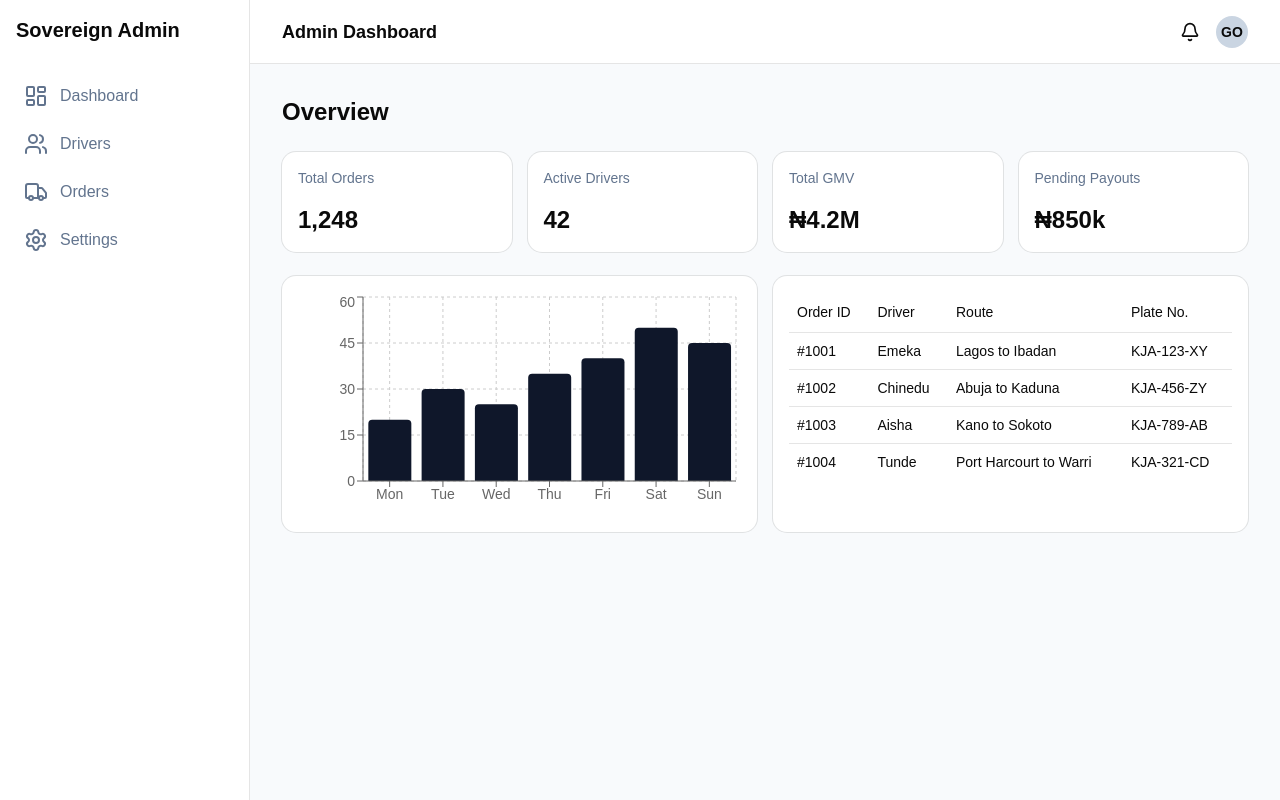
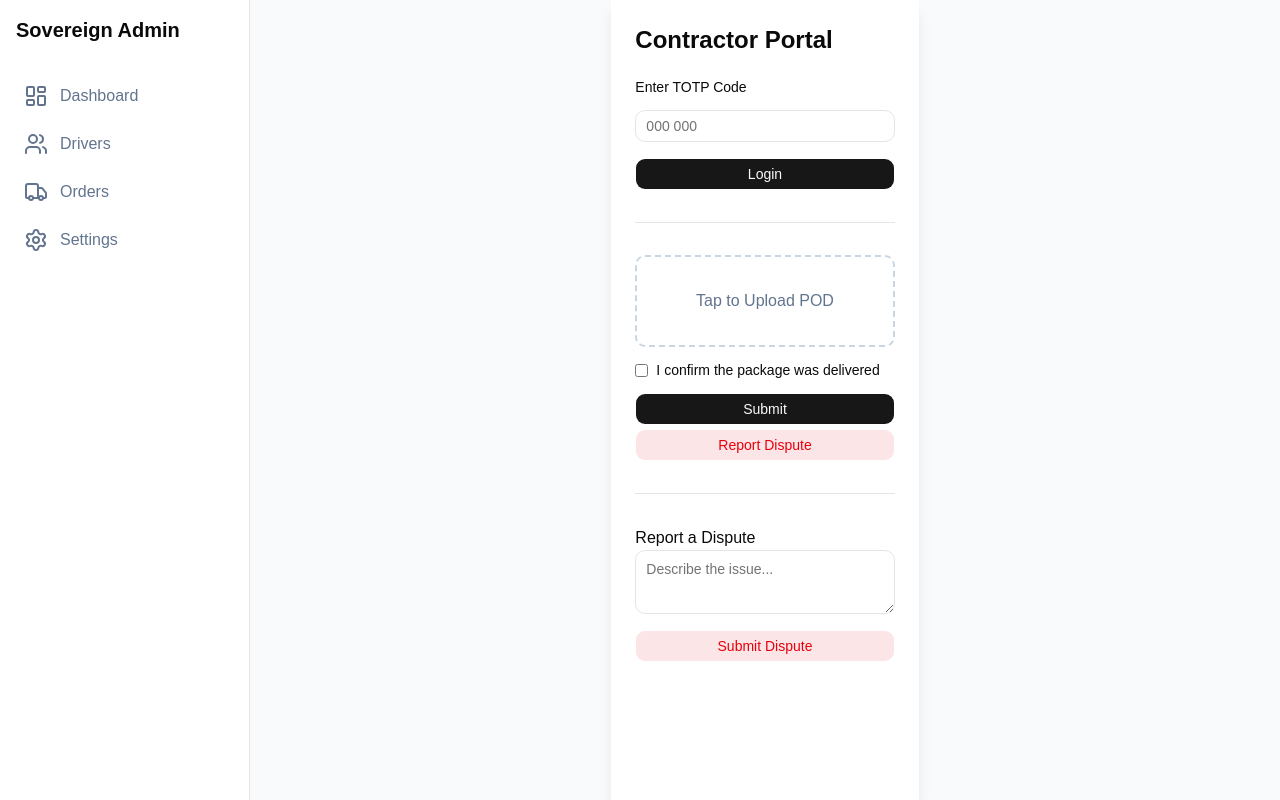
Before and after one commit to KnightOfNull/sovereign-admin, a React (Vite) app: page / in a window 1280 px wide. Built offline with nearby package versions, Linux system fonts and the light colour scheme.

Commit message:
Phase 2 milestone done

```diff
--- a/src/App.jsx
+++ b/src/App.jsx
@@ -2,6 +2,7 @@ import { LayoutDashboard, Users, Truck, Settings, Bell } from 'lucide-react'
 import { Card, CardHeader, CardContent, CardTitle } from '@/components/ui/card'
 import { ResponsiveContainer, BarChart, Bar, XAxis, YAxis, CartesianGrid, Tooltip } from 'recharts'
 import { Table, TableHeader, TableRow, TableHead, TableBody, TableCell } from '@/components/ui/table'
+import ContractorView from '@/components/ContractorView'
 
 const chartData = [
   { name: 'Mon', orders: 20 },
@@ -41,7 +42,9 @@ function App() {
         </nav>
       </aside>
 
-      <main className='flex flex-col overflow-y-auto'>
+      {/* Admin Dashboard */}
+
+      {/* <main className='flex flex-col overflow-y-auto'>
         <header className='flex h-16 items-center justify-between border-b bg-white px-8'>
           <h1 className='text-lg font-semibold'>Admin Dashboard</h1>
           <div className='flex items-center gap-4'>
@@ -129,7 +132,10 @@ function App() {
 
           </div>
         </div>
-      </main>
+      </main> */}
+
+      {/* Contractor View */}
+      <ContractorView />
     </div>
   )
 }
--- /dev/null
+++ b/src/components/ContractorView.jsx
@@ -0,0 +1,35 @@
+import { Input } from '@/components/ui/input'
+import { Label } from '@/components/ui/label';
+import { Button } from '@/components/ui/button'
+import { Textarea } from '@/components/ui/textarea'
+
+function ContractorView() {
+    return (
+        <div className="max-w-md mx-auto p-6 bg-white min-h-screen shadow-lg">
+            <h1 className="text-2xl font-bold mb-6">Contractor Portal</h1>
+            <div className="space-y-4">
+                <Label htmlFor="totp">Enter TOTP Code</Label>
+                <Input id="totp" placeholder="000 000"></Input>
+                <Button className='w-full'>Login</Button>
+            </div>
+
+            <hr className='my-8' />
+
+            <div className="border-2 border-dashed border-slate-300 rounded-lg p-8 text-center text-slate-500 mb-4">Tap to Upload POD</div>
+            <div className="flex items-center gap-2 mb-4">
+                <input type="checkbox" id="confirm" />
+                <Label htmlFor="confirm">I confirm the package was delivered</Label>
+            </div>
+            <Button className="w-full">Submit</Button>
+            <Button className="w-full mt-1" variant='destructive'>Report Dispute</Button>
+
+            <hr className="my-8" />
+
+            <h2>Report a Dispute</h2>
+            <Textarea placeholder="Describe the issue..." />
+            <Button variant="destructive" className="w-full mt-4">Submit Dispute</Button>
+        </div>
+    )
+}
+
+export default ContractorView;
--- /dev/null
+++ b/src/components/ui/input.jsx
@@ -0,0 +1,23 @@
+import * as React from "react"
+import { Input as InputPrimitive } from "@base-ui/react/input"
+import { cn } from "cn"
+
+function Input({
+  className,
+  type,
+  ...props
+}) {
+  return (
+    <InputPrimitive
+      type={type}
+      data-slot="input"
+      className={cn(
+        "h-8 w-full min-w-0 rounded-lg border border-input bg-transparent px-2.5 py-1 text-base transition-colors outline-none file:inline-flex file:h-6 file:border-0 file:bg-transparent file:text-sm file:font-medium file:text-foreground placeholder:text-muted-foreground focus-visible:border-ring focus-visible:ring-3 focus-visible:ring-ring/50 disabled:pointer-events-none disabled:cursor-not-allowed disabled:bg-input/50 disabled:opacity-50 aria-invalid:border-destructive aria-invalid:ring-3 aria-invalid:ring-destructive/20 md:text-sm dark:bg-input/30 dark:disabled:bg-input/80 dark:aria-invalid:border-destructive/50 dark:aria-invalid:ring-destructive/40",
+        className
+      )}
+      {...props}
+    />
+  )
+}
+
+export { Input }
--- /dev/null
+++ b/src/components/ui/label.jsx
@@ -0,0 +1,20 @@
+import * as React from "react"
+import { cn } from "cn"
+
+function Label({
+  className,
+  ...props
+}) {
+  return (
+    <label
+      data-slot="label"
+      className={cn(
+        "flex items-center gap-2 text-sm leading-none font-medium select-none group-data-[disabled=true]:pointer-events-none group-data-[disabled=true]:opacity-50 peer-disabled:cursor-not-allowed peer-disabled:opacity-50",
+        className
+      )}
+      {...props}
+    />
+  )
+}
+
+export { Label }
--- /dev/null
+++ b/src/components/ui/textarea.jsx
@@ -0,0 +1,20 @@
+import * as React from "react"
+import { cn } from "cn"
+
+function Textarea({
+  className,
+  ...props
+}) {
+  return (
+    <textarea
+      data-slot="textarea"
+      className={cn(
+        "flex field-sizing-content min-h-16 w-full rounded-lg border border-input bg-transparent px-2.5 py-2 text-base transition-colors outline-none placeholder:text-muted-foreground focus-visible:border-ring focus-visible:ring-3 focus-visible:ring-ring/50 disabled:cursor-not-allowed disabled:bg-input/50 disabled:opacity-50 aria-invalid:border-destructive aria-invalid:ring-3 aria-invalid:ring-destructive/20 md:text-sm dark:bg-input/30 dark:disabled:bg-input/80 dark:aria-invalid:border-destructive/50 dark:aria-invalid:ring-destructive/40",
+        className
+      )}
+      {...props}
+    />
+  )
+}
+
+export { Textarea }
```
